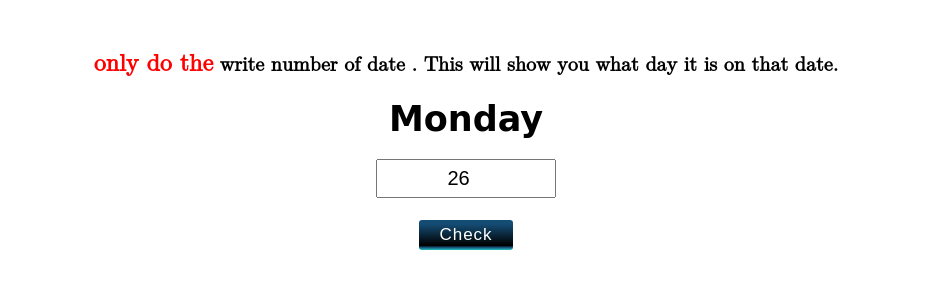
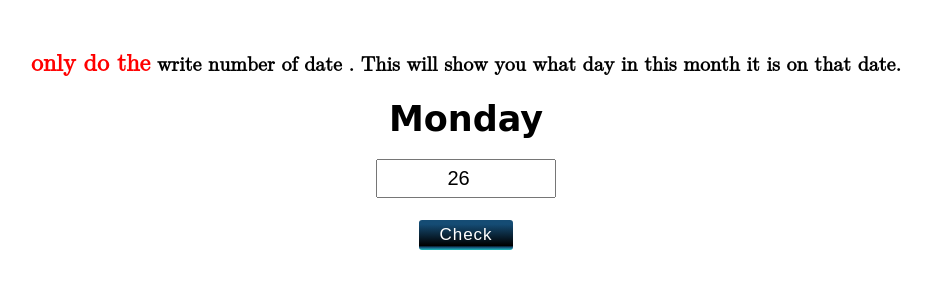
Before and after one commit to avais1021/Which-Day, a plain HTML site: page index.html in a window 1280 px wide. Shown: the whole page, without its empty margins (174-1105 px from the left). Drawn offline with Linux system fonts and the light colour scheme.

Commit message:
Which Day

```diff
--- a/index.html
+++ b/index.html
@@ -68,7 +68,7 @@
 
     <div class="main">
 
-        <p class="info"> <span>only do the</span> write number of date . This will show you what day it is on that date.
+        <p class="info"> <span>only do the</span> write number of date . This will show you what day in this month it is on that date.
         </p>
         <h2 id="output"></h2>
         <input type="number" id="number">
```
